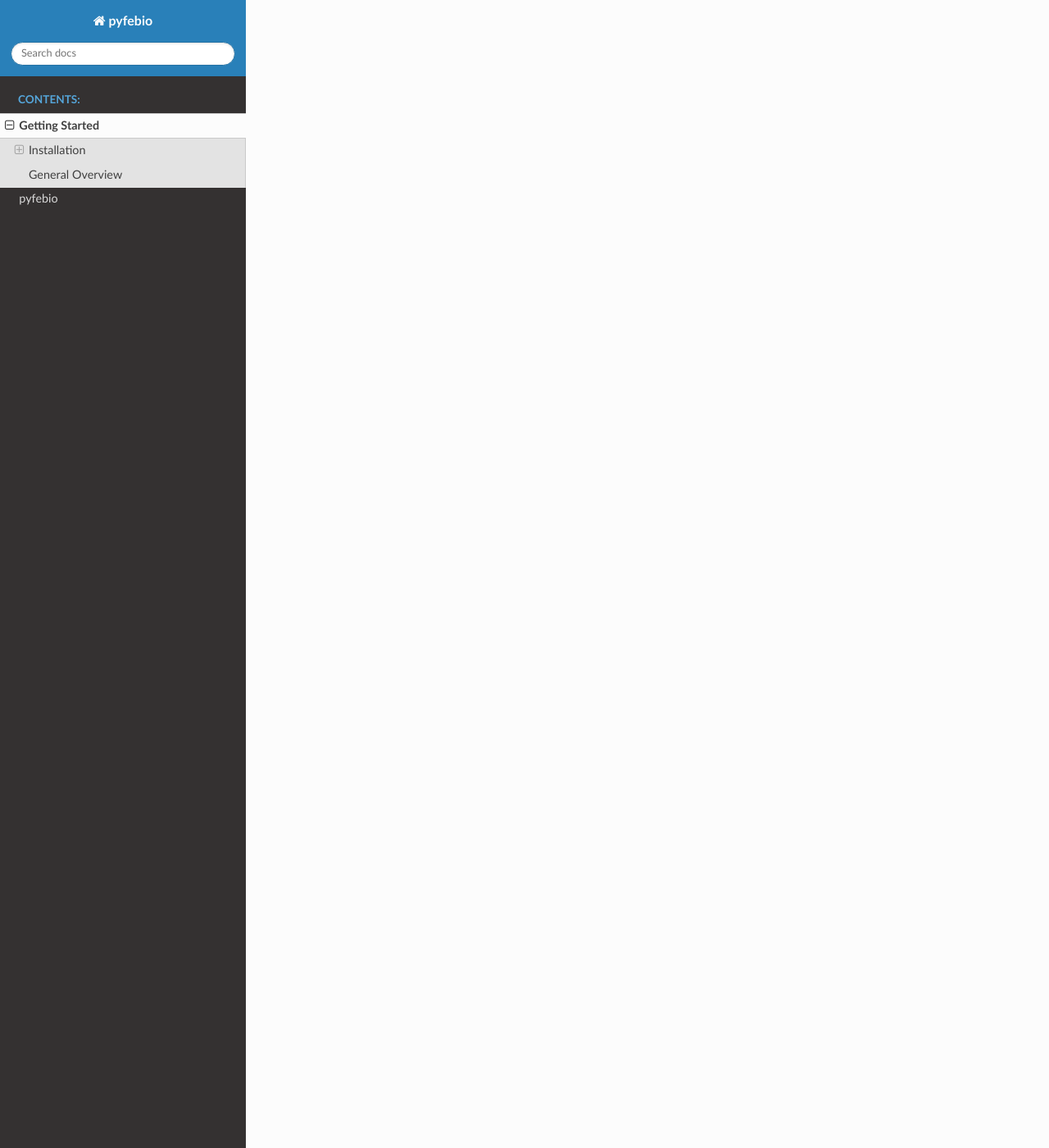
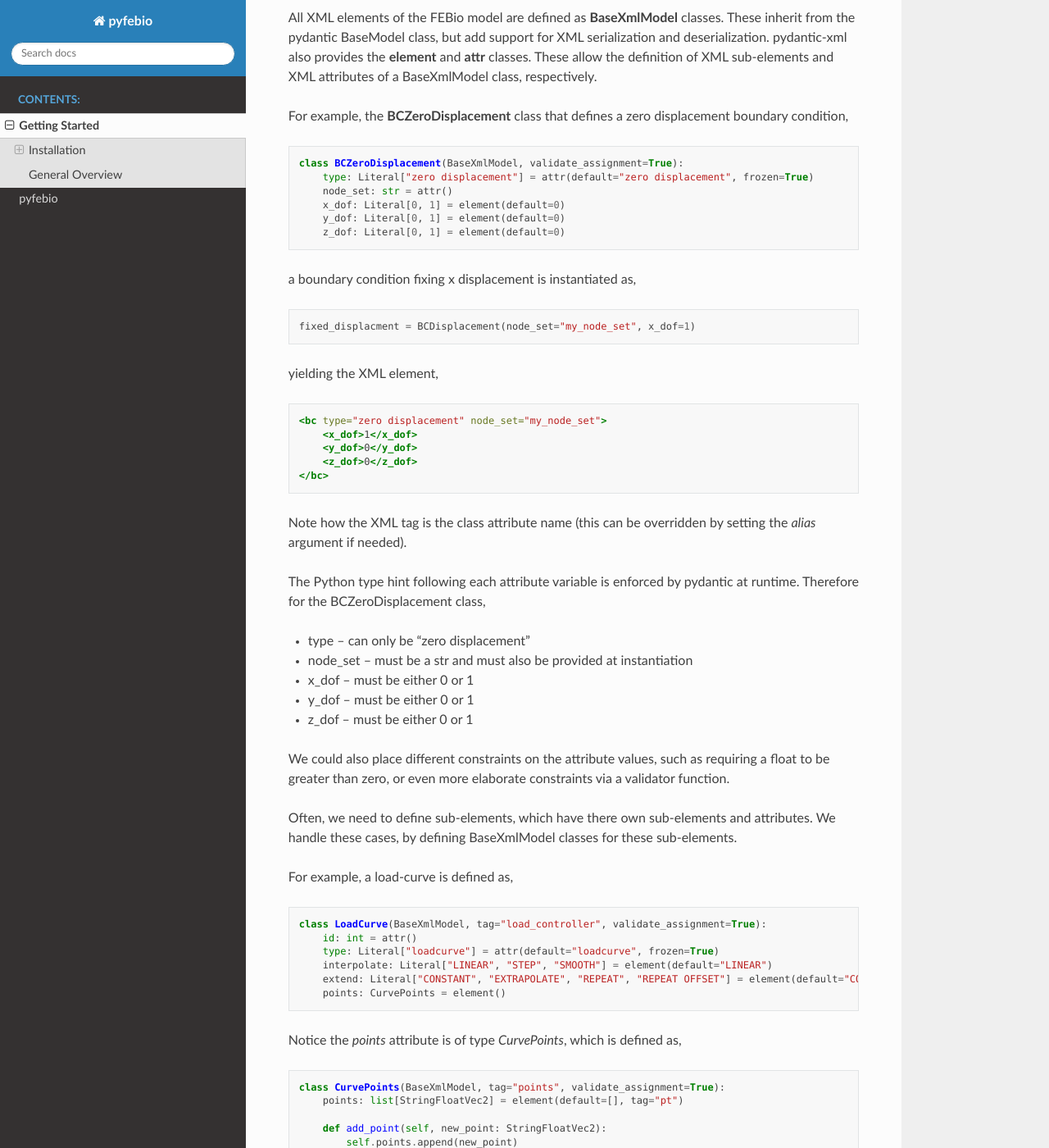
Before and after one commit to CompOrthoBiomech/pyfebio, a Sphinx documentation site: the page built from docs/introduction.rst, in a window 1280 px wide and 1400 px high, scrolled down 3667 px. Shown: the whole window at 82% size. Built offline with Sphinx 7.4.7 and the Read the Docs theme 3.1.0, drawn with Linux system fonts in a browser that asks for light colours; some of the changed text lies outside the part shown.

Commit message:
expanding general overview

```diff
--- a/docs/introduction.rst
+++ b/docs/introduction.rst
@@ -83,6 +83,7 @@ For the latest run:
 on Linux,
 
 .. code-block:: bash
+
     cd /tmp/pytest-of-[USER]/pytest-current/[TEST_FUNCTION_NAME]current
 
 General Overview
@@ -170,3 +171,110 @@ The modules in pyfebio are divided and named based on this structure.
 - loaddata.py
 - step.py
 - output.py
+
+We have two additional modules:
+
+- model.py -- Assembles the XML tree
+- _types.py -- Defines custom types used throughout the package
+
+All XML elements of the FEBio model are defined as **BaseXmlModel** classes. These inherit from
+the pydantic BaseModel class, but add support for XML serialization and deserialization. pydantic-xml
+also provides the **element** and **attr** classes. These allow the definition of XML sub-elements and XML attributes of a
+BaseXmlModel class, respectively.
+
+For example, the **BCZeroDisplacement** class that defines a zero displacement boundary condition,
+
+.. code-block:: python
+
+    class BCZeroDisplacement(BaseXmlModel, validate_assignment=True):
+        type: Literal["zero displacement"] = attr(default="zero displacement", frozen=True)
+        node_set: str = attr()
+        x_dof: Literal[0, 1] = element(default=0)
+        y_dof: Literal[0, 1] = element(default=0)
+        z_dof: Literal[0, 1] = element(default=0)
+
+a boundary condition fixing x displacement is instantiated as,
+
+.. code-block:: python
+
+    fixed_displacment = BCDisplacement(node_set="my_node_set", x_dof=1)
+
+yielding the XML element,
+
+.. code-block:: xml
+
+    <bc type="zero displacement" node_set="my_node_set">
+        <x_dof>1</x_dof>
+        <y_dof>0</y_dof>
+        <z_dof>0</z_dof>
+    </bc>
+
+Note how the XML tag is the class attribute name (this can be overridden by setting the *alias* argument if needed).
+
+The Python type hint following each attribute variable is enforced by pydantic at runtime. Therefore for the BCZeroDisplacement
+class,
+
+- type -- can only be "zero displacement"
+- node_set -- must be a str and must also be provided at instantiation
+- x_dof -- must be either 0 or 1
+- y_dof -- must be either 0 or 1
+- z_dof -- must be either 0 or 1
+
+We could also place different constraints on the attribute values, such as requiring a float to be greater than zero, or even more elaborate
+constraints via a validator function.
+
+Often, we need to define sub-elements, which have there own sub-elements and attributes. We handle these cases, by defining BaseXmlModel classes
+for these sub-elements.
+
+
+For example, a load-curve is defined as,
+
+.. code-block:: python
+
+    class LoadCurve(BaseXmlModel, tag="load_controller", validate_assignment=True):
+        id: int = attr()
+        type: Literal["loadcurve"] = attr(default="loadcurve", frozen=True)
+        interpolate: Literal["LINEAR", "STEP", "SMOOTH"] = element(default="LINEAR")
+        extend: Literal["CONSTANT", "EXTRAPOLATE", "REPEAT", "REPEAT OFFSET"] = element(default="CONSTANT")
+        points: CurvePoints = element()
+
+Notice the *points* attribute is of type *CurvePoints*, which is defined as,
+
+.. code-block:: python
+
+    class CurvePoints(BaseXmlModel, tag="points", validate_assignment=True):
+        points: list[StringFloatVec2] = element(default=[], tag="pt")
+
+        def add_point(self, new_point: StringFloatVec2):
+            self.points.append(new_point)
+
+This has a few things to note:
+
+- The *StringFloatVec2* is a custom type that enforces a regex constraint on a str such that it looks like "0.0,1.5"
+- When the type is an iterable, pydantic-xml will automatically create an element entry for each item
+- The add_point() function allows you to append additional points to the *points* attribute
+
+Putting it all together, we can create a load curve via,
+
+.. code-block:: python
+
+    load_curve = LoadCurve(id=1, points=CurvePoints(points=["0.0,0.0", "0.1,1.0", "1.0,1.0")])
+
+and add a point,
+
+.. code-block:: python
+
+    load_curve.points.add_point("2.0,2.0")
+
+producing:
+
+.. code-block:: xml
+
+    <load_controller id="1" type="loadcurve" interpolate="LINEAR" extend="CONSTANT">
+        <points>
+            <pt>0.0,0.0</pt>
+            <pt>0.1,1.0</pt>
+            <pt>1.0,1.0</pt>
+            <pt>2.0,2.0</pt>
+        </points>
+    </load_controller>
```
